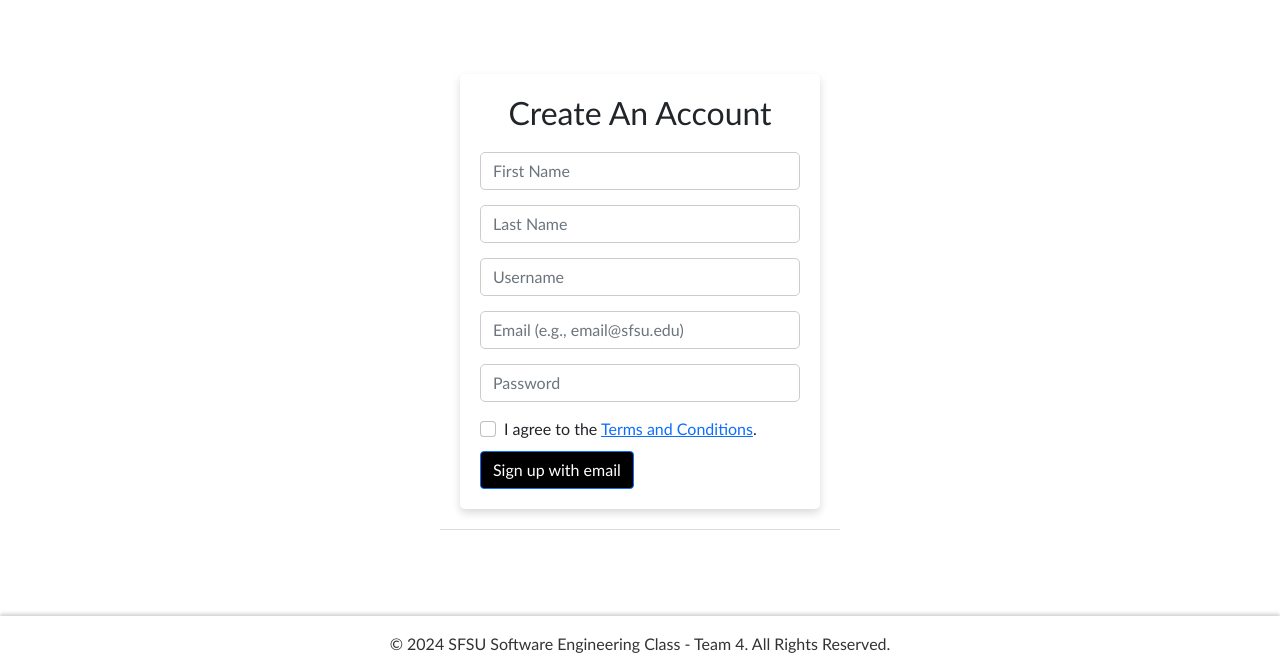
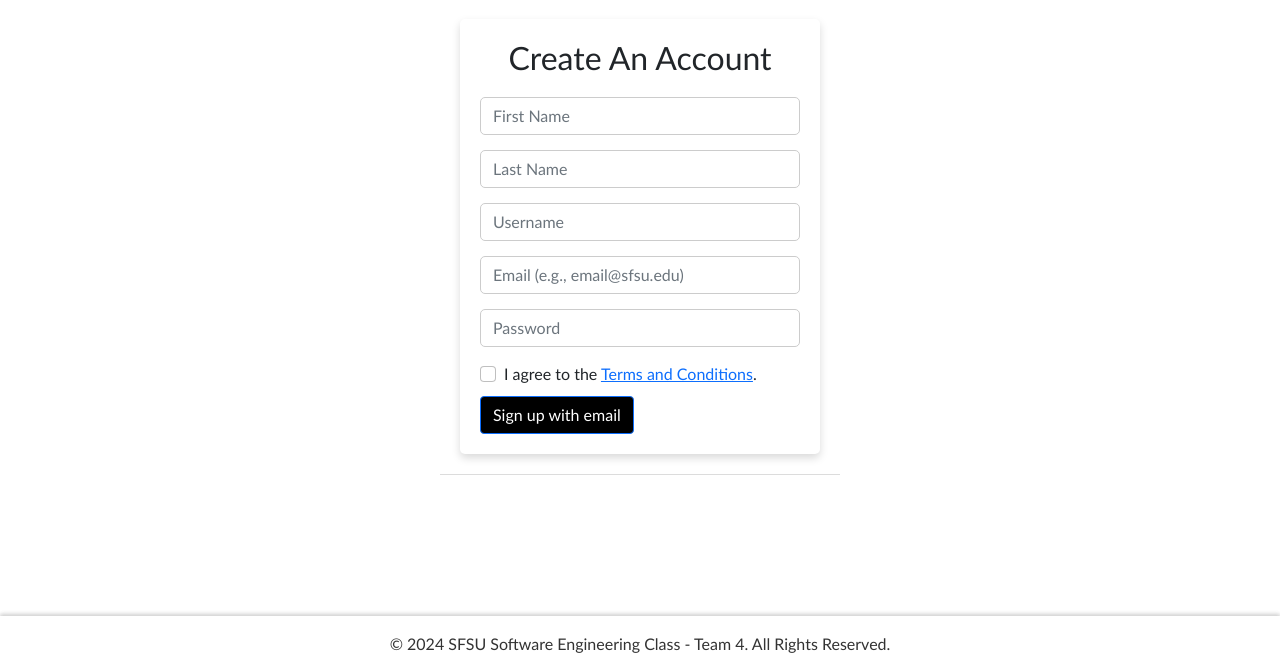
Before and after one commit to Amandeep-Singh-24/SwiftSell, a Flask app: page /signup in a window 1280 px wide. Shown: the part 128-800 px from the top of the page. Run offline with Flask 3, Linux system fonts and the light colour scheme; some libraries are stand-ins or nearby versions.

Commit message:
Added shadow to login in form box and raised signup sheet box to match login

```diff
--- a/application/src/static/css/login.css
+++ b/application/src/static/css/login.css
@@ -40,6 +40,7 @@ body {
   margin: 0 auto;
   background-color: #fff;
   border: 1px solid rgba(0,0,0,0.1);
+  box-shadow: 0 4px 8px rgba(0,0,0,0.15);
 
   .form-signin-heading,
 	.checkbox {
--- a/application/src/static/css/signup.css
+++ b/application/src/static/css/signup.css
@@ -2,7 +2,7 @@
     padding: 20px;
     max-width: 400px;
     margin: auto;
-    margin-top: 50px; /* Center vertically or adjust as needed */
+    margin-top: -5px; /* Center vertically or adjust as needed */
 }
 
 .auth-section {
```
